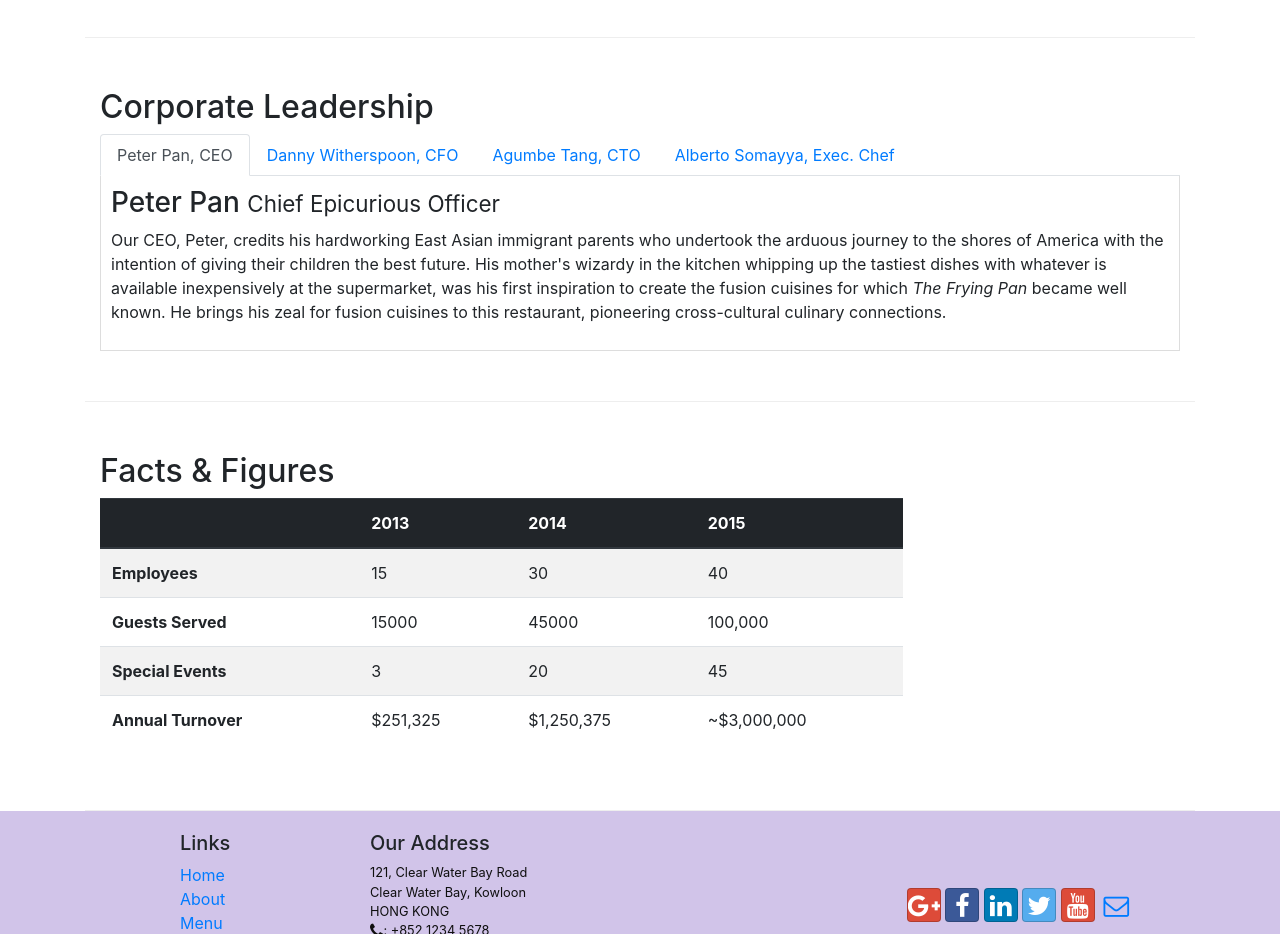
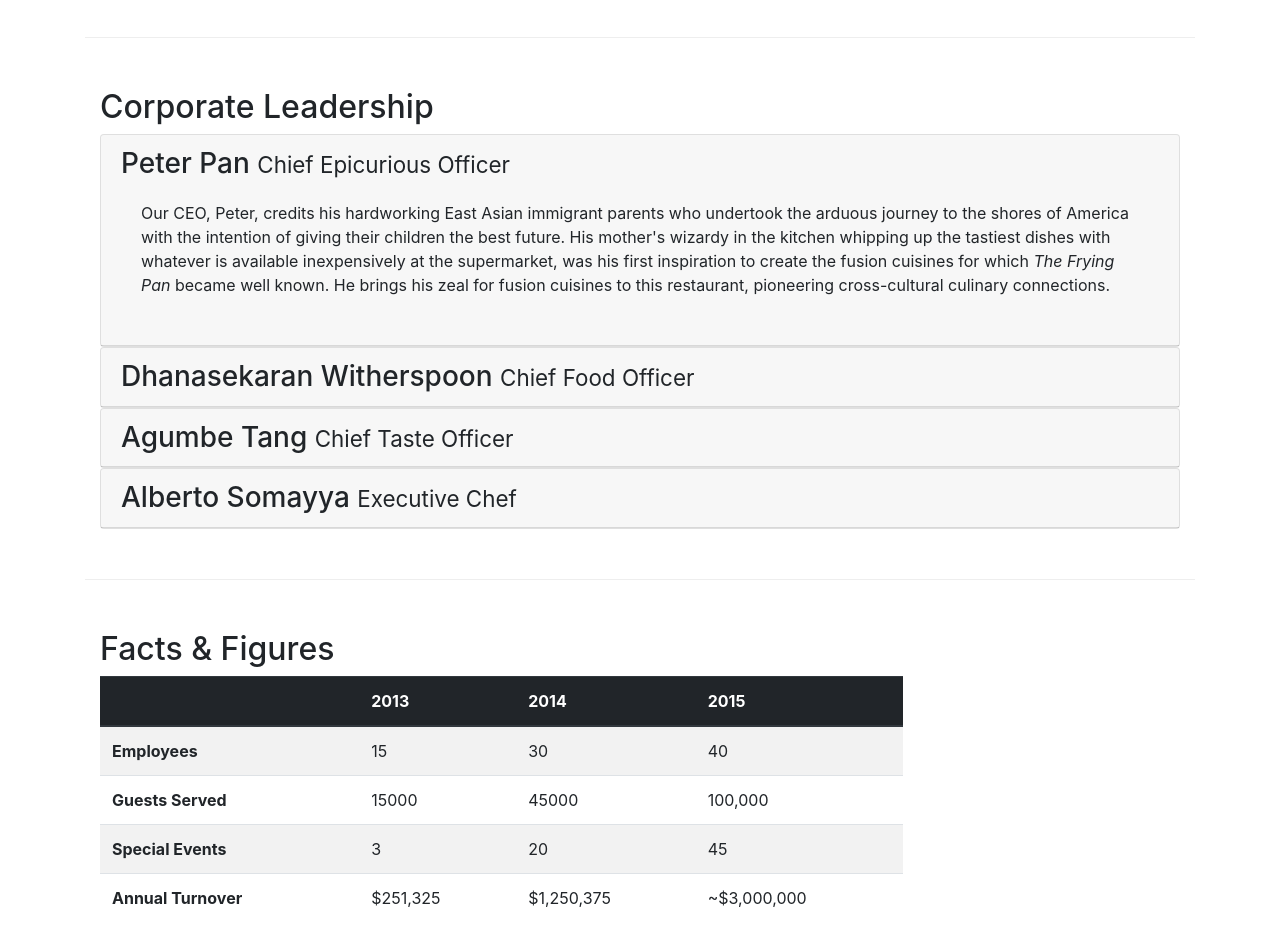
Before and after one commit to Akarena/Bootstrapstarting, a website: page aboutus.html in a window 1280 px wide. Shown: the part 940-1874 px from the top of the page. Drawn offline with nearby package versions, Linux system fonts and the light colour scheme.

Commit message:
Accordion done

```diff
--- a/aboutus.html
+++ b/aboutus.html
@@ -103,49 +103,75 @@
             <div class="col-12">
                 <h2>Corporate Leadership</h2>
 
-                <ul class="nav nav-tabs">
-                    <li class="nav-item">
-                        <a href="#peter" class="nav-link active" role="tab" data-toggle="tab">Peter Pan, CEO</a>
-                    </li>
+                    <div id="accordion">
 
-                    <li class="nav-item">
-                        <a href="#danny" class="nav-link" role="tab" data-toggle="tab">Danny Witherspoon, CFO</a>
-                    </li>
+                        <div class="card">
+                           <div class="card-header" role="tab" id="peterhead">
 
-                    <li class="nav-item">
-                        <a href="#agumbe" class="nav-link" role="tab" data-toggle="tab">Agumbe Tang, CTO</a>
-                    </li>
+                                <h3 class="mb-0"> <a data-toggle="collapse" data-target="#peter">Peter Pan <small>Chief Epicurious Officer</small></a> </h3>
 
-                    <li class="nav-item">
-                        <a href="#alberto" class="nav-link" role="tab" data-toggle="tab">Alberto Somayya, Exec. Chef</a>
-                    </li>
+                            <div class="collapse show" id="peter" data-parent="#accordion">
 
-                </ul>
-                <div class="tab-content">
-                    <div role="tabpanel" class="tab-pane fade show active" id="peter">
-
-                        <h3>Peter Pan <small>Chief Epicurious Officer</small></h3>
+                                <div class="card-body">
                                      <p class="d-none d-sm-block">Our CEO, Peter, credits his hardworking East Asian immigrant parents who undertook the arduous journey to the shores of America with the intention of giving their children the best future. His mother's wizardy in the kitchen whipping up the tastiest dishes with whatever is available inexpensively at the supermarket, was his first inspiration to create the fusion cuisines for which <em>The Frying Pan</em> became well known. He brings his zeal for fusion cuisines to this restaurant, pioneering cross-cultural culinary connections.</p>
+                                </div>
 
                             </div>
 
-                    <div role="tabpanel" class="tab-pane fade" id="danny">
+                           </div>
 
-                        <h3>Dhanasekaran Witherspoon <small>Chief Food Officer</small></h3>
+                        </div>
+
+                        <div class="card">
+
+                            <div class="card-header" role="tab" id="dannyhead">
+
+                                <h3 class="mb-0"> <a class="collapsed" data-toggle="collapse" data-target="#danny">Dhanasekaran Witherspoon <small>Chief Food Officer</small></a> </h3>
+
+                                <div class="collapse" id="danny" data-parent="#accordion">
+
+                                    <div class="card-body">
+
                                           <p class="d-none d-sm-block">Our CFO, Danny, as he is affectionately referred to by his colleagues, comes from a long established family tradition in farming and produce. His experiences growing up on a farm in the Australian outback gave him great appreciation for varieties of food sources. As he puts it in his own words, <em>Everything that runs, wins, and everything that stays, pays!</em></p>
 
                                     </div>
 
-                    <div role="tabpanel" class="tab-pane fade" id="agumbe">
+                                </div>
 
-                       <h3>Agumbe Tang <small>Chief Taste Officer</small></h3>
+                           </div>
+
+                        </div>
+
+                         <div class="card">
+
+                            <div class="card-header" role="tab" id="agumbehead">
+
+                                <h3 class="mb-0"> <a class="collapsed" data-toggle="collapse" data-target="#agumbe">Agumbe Tang <small>Chief Taste Officer</small></a> </h3>
+
+                                 <div class="collapse" id="agumbe" data-parent="#accordion">
+
+                                    <div class="card-body">
+
                                         <p class="d-none d-sm-block">Blessed with the most discerning gustatory sense, Agumbe, our CTO, personally ensures that every dish that we serve meets his exacting tastes. Our chefs dread the tongue lashing that ensues if their dish does not meet his exacting standards. He lives by his motto, <em>You click only if you survive my lick.</em></p>
 
                                     </div>
 
-                    <div role="tabpanel" class="tab-pane fade" id="alberto">
+                                </div>
 
-                       <h3>Alberto Somayya <small>Executive Chef</small></h3>
+                           </div>
+
+                        </div>
+
+                         <div class="card">
+
+                            <div class="card-header" role="tab" id="albertohead">
+
+                                <h3 class="mb-0"> <a class="collapsed" data-toggle="collapse" data-target="#alberto">Alberto Somayya <small>Executive Chef</small></a> </h3>
+
+                                <div class="collapse" id="alberto" data-parent="#accordion">
+
+                                    <div class="card-body">
+
                                         <p class="d-none d-sm-block">Award winning three-star Michelin chef with wide International experience having worked closely with whos-who in the culinary world, he specializes in creating mouthwatering Indo-Italian fusion experiences. He says, <em>Put together the cuisines from the two craziest cultures, and you get a winning hit! Amma Mia!</em></p>
 
                                     </div>
@@ -153,7 +179,14 @@
                                 </div>
 
                            </div>
+
                         </div>
+
+                    </div>
+
+            </div>
+       </div>
+
        <div class="row row-content">
            <div class="col-12 col-sm-9">
                <h2>Facts &amp; Figures</h2>
```
Lines whose indentation alone changed are shown as unchanged.
